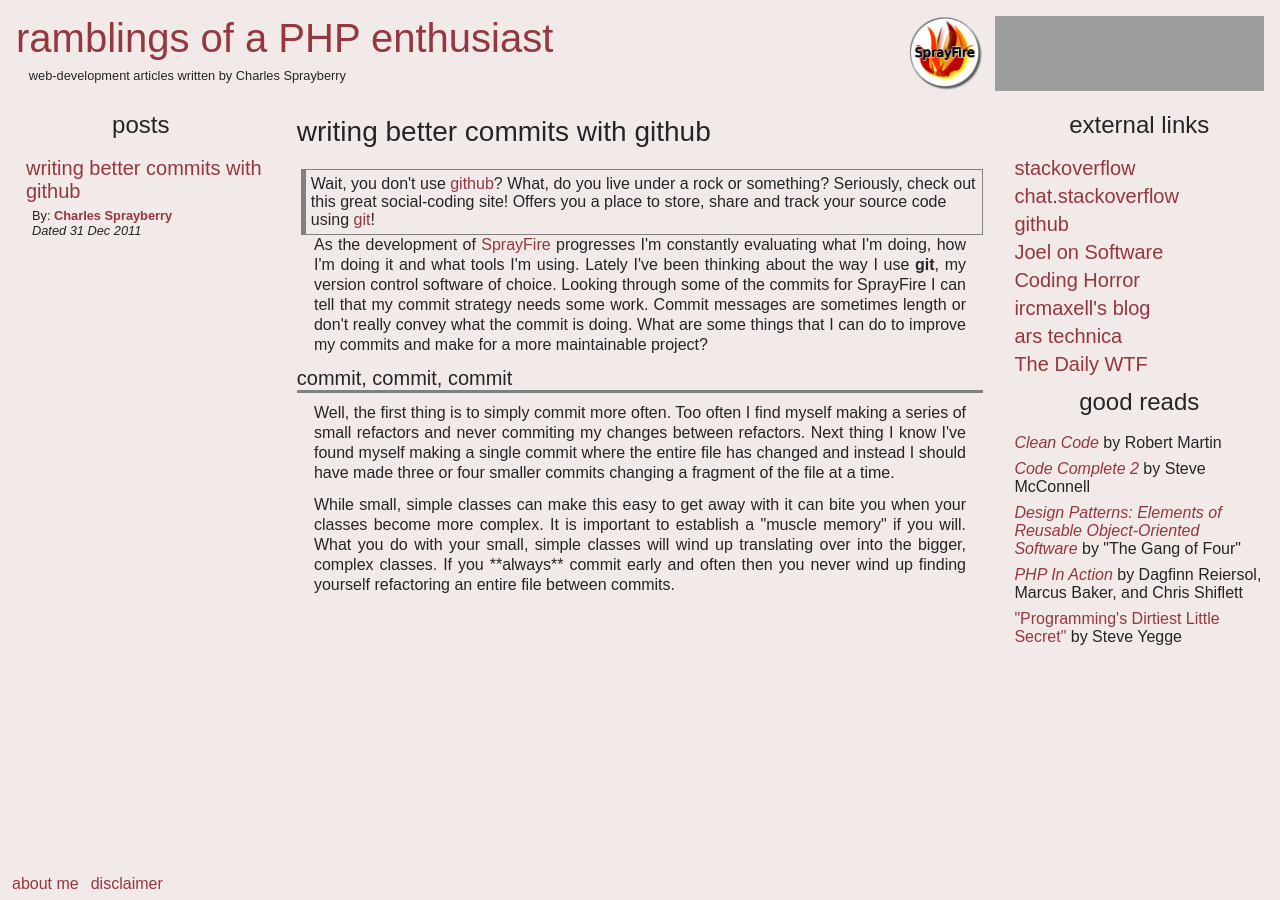
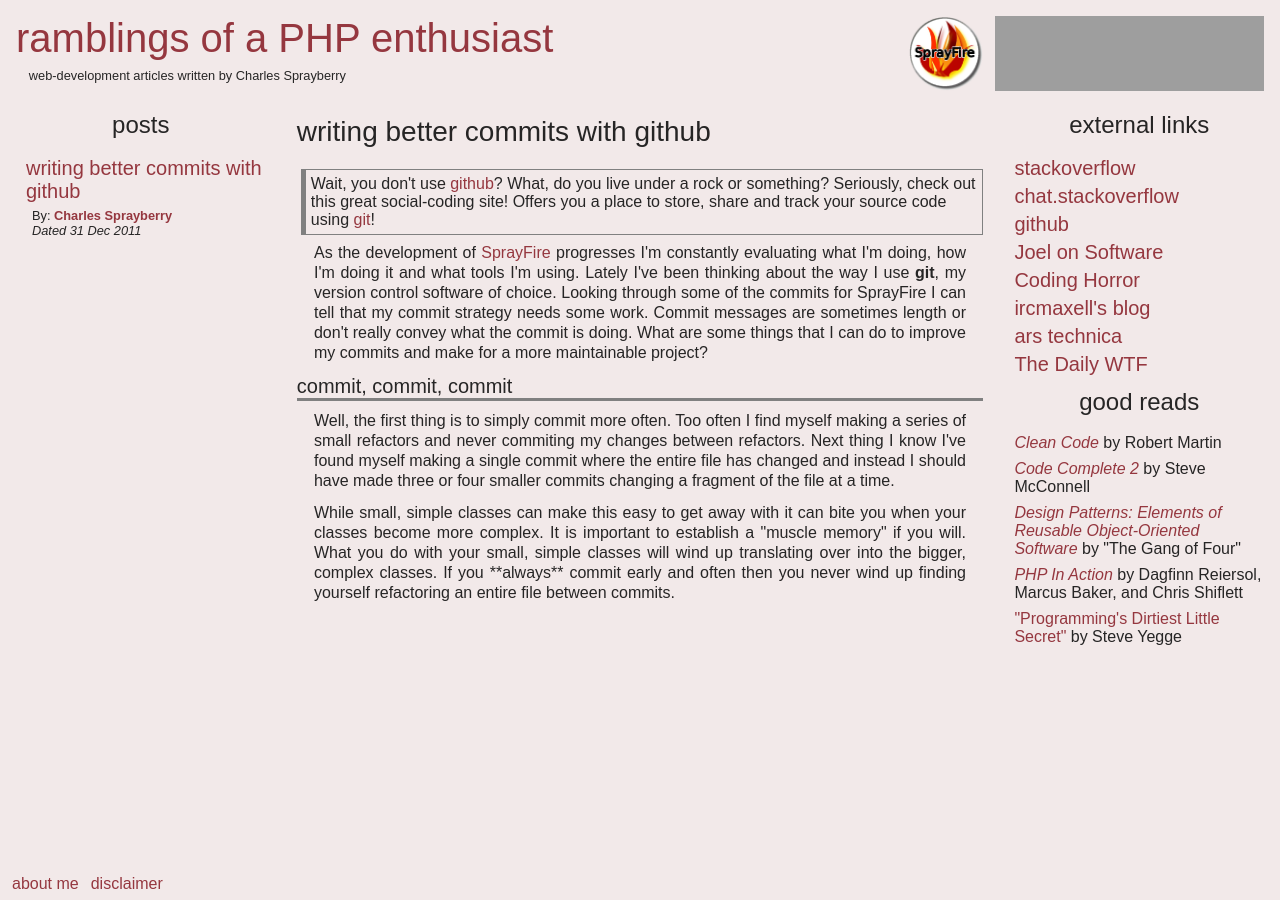
Before and after one commit to cspray/archived-blog, a Jekyll site: the page built from _posts/2011-12-31-writing-better-commits-with-github.html, in a window 1280 px wide. Built offline with Jekyll 4.4.1, drawn with Linux system fonts in a browser that asks for light colours; grey boxes are pictures that could not be loaded.

Commit message:
UPD adding some margin to blockquotes

```diff
--- a/_includes/style.css
+++ b/_includes/style.css
@@ -38,7 +38,8 @@ blockquote {
     border-right: 1px solid gray;
     border-top: 1px solid gray;
     border-bottom: 1px solid gray;
-    margin-top: .25em;
+    margin-top: .5em;
+    margin-bottom: .5em;
     margin-left: .25em;
 }
 
```
